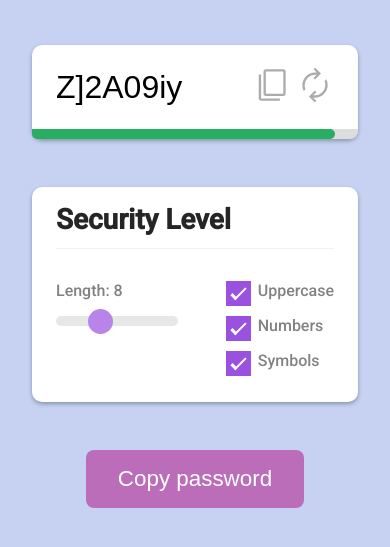
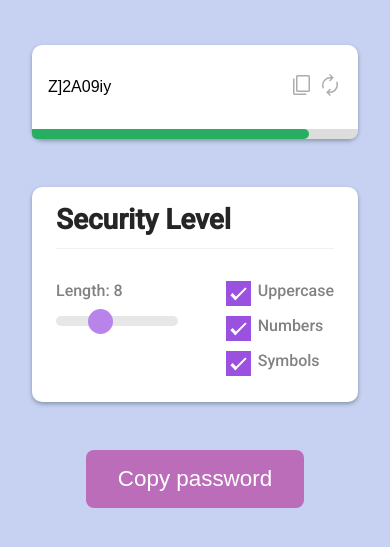
Before and after one commit to adrianosilva-dev/password_generator, a plain HTML site: page index.html in a window 390 px wide. Shown: the part 137-684 px from the top of the page. Drawn offline with Linux system fonts and the light colour scheme.

Commit message:
end app
closing application

```diff
--- a/index.html
+++ b/index.html
@@ -39,7 +39,7 @@
                 </div>
             </div>
             <div class="security-indicator">
-                <div id="security-indicator-bar" class="bar safe">
+                <div id="security-indicator-bar" class="bar">
                 </div>
             </div>
         </section>
@@ -125,11 +125,34 @@
 
             // funão de ajuste da barra de acordo com o "nivel" de segurança da senha (bar adjustment function according to password security "level")
             function calculateQuality () {
-                const percent = Math.round((passwordRange / 16)*15
-                + (upperCaseCheckEl.checked ? 15 : 0)
-                + (numberCaseCheckEl.checked ? 30 : 0)
-                + (symbolsCaseCheckEl.checked ? 40 : 0))
+                // nivel da barra de acordo com a porcentagem (bar level according to percentage)
+                const percent = Math.round((passwordRange / 16)*30
+                + (upperCaseCheckEl.checked ? 10 : 0)
+                + (numberCaseCheckEl.checked ? 25 : 0)
+                + (symbolsCaseCheckEl.checked ? 35 : 0))
                 securityIndicatorBarEL.style.width = `${percent}%`
+
+                // selecionando o visual de acordo com o nivel de segurança "porcentagem" definida, incluindo e removendo classes css (selecting the visual according to the defined "percentage" security level, including and removing css classes)
+                if (percent > 69) {
+                    securityIndicatorBarEL.classList.remove("critical")
+                    securityIndicatorBarEL.classList.remove("warning")
+                    securityIndicatorBarEL.classList.add("safe")
+                } else if (percent > 49) {
+                    securityIndicatorBarEL.classList.remove("critical")
+                    securityIndicatorBarEL.classList.remove("safe")
+                    securityIndicatorBarEL.classList.add("warning")
+                } else {
+                    securityIndicatorBarEL.classList.remove("warning")
+                    securityIndicatorBarEL.classList.remove("safe")
+                    securityIndicatorBarEL.classList.add("critical")
+                }
+
+                if (percent >= 100) {
+                    securityIndicatorBarEL.classList.add("completed")
+                } else {
+                    securityIndicatorBarEL.classList.remove("completed")
+                }
+
             }
 
         // função de copiar o password (password copy function)
@@ -156,6 +179,7 @@
         // copyActionButton.addEventListener("click", copy)
         document.querySelector("#copy2").addEventListener("click", copy)
         document.querySelector("#copyButton").addEventListener("click", copy)
+        document.querySelector("#renew").addEventListener("click", generatePassword)
 
         // chamando a função de gerar password (calling the generate function password)
         generatePassword()
--- a/style.css
+++ b/style.css
@@ -9,8 +9,7 @@ body {
 }
 
 main{
-    border-radius: 10px;
-    max-width: 480px;
+    max-width: 780px;
     margin: 0 auto;
 }
 
@@ -222,3 +221,15 @@ main{
 .subimit button:hover {
     background-color: #9b51e0;
 }
+
+@media only screen and (max-width: 420px) {
+    .password {
+      padding: 1rem;
+    }
+    .password .text input {
+      font-size: 1rem;
+    }
+    .password .actions img {
+      width: 24px;
+    }
+  }
```
